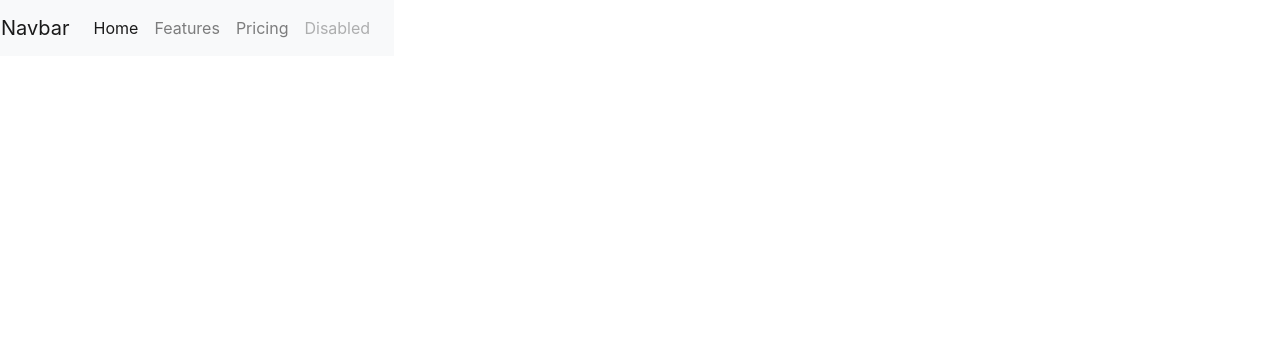
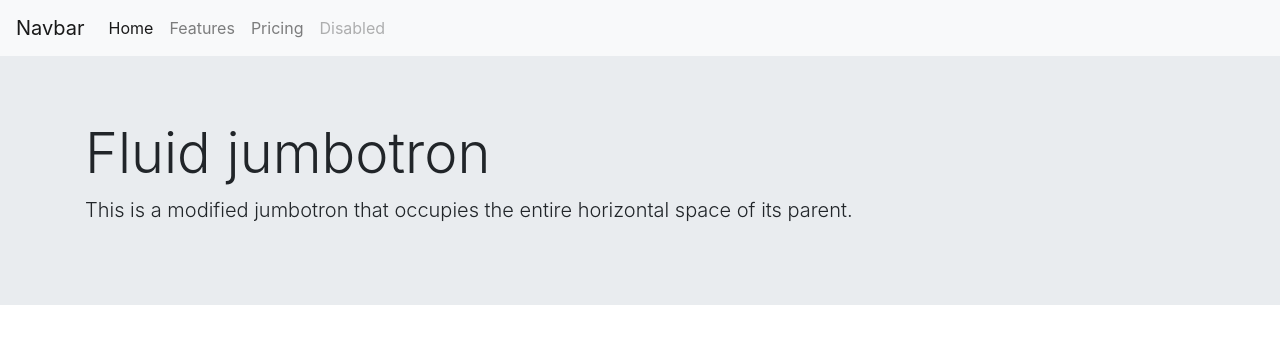
Before and after one commit to pandi1813/03-Challenge-Portfolia-with-Bootstrap, a plain HTML site: page index.html in a window 1280 px wide. Drawn offline with nearby package versions, Linux system fonts and the light colour scheme.

Commit message:
added jumbotron from bootstrap

```diff
--- a/css/styles.css
+++ b/css/styles.css
@@ -1,7 +1,3 @@
 :root {
 
 }
-
-.customHeader {
-    justify-content: flex-end;
-}
--- a/index.html
+++ b/index.html
@@ -12,7 +12,7 @@
 
 <body>
 
-<header class="row customHeader">
+<header>
   <nav class="navbar navbar-expand-lg navbar-light bg-light">
     <a class="navbar-brand" href="#">Navbar</a>
     <button class="navbar-toggler" type="button" data-toggle="collapse" data-target="#navbarNavAltMarkup" aria-controls="navbarNavAltMarkup" aria-expanded="false" aria-label="Toggle navigation">
@@ -27,6 +27,13 @@
       </div>
     </div>
   </nav>
+
+  <div class="jumbotron jumbotron-fluid">
+    <div class="container">
+      <h1 class="display-4">Fluid jumbotron</h1>
+      <p class="lead">This is a modified jumbotron that occupies the entire horizontal space of its parent.</p>
+    </div>
+  </div>
 
 </header>
 
```
